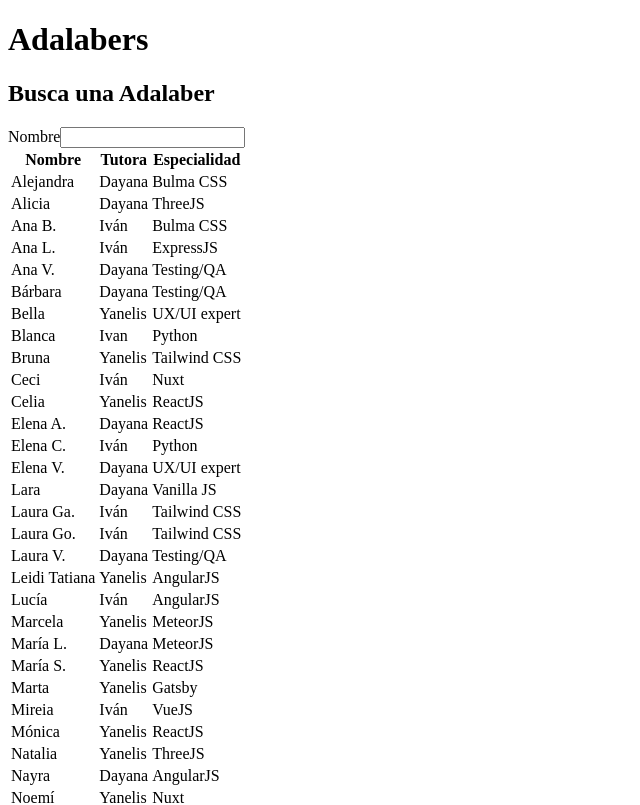
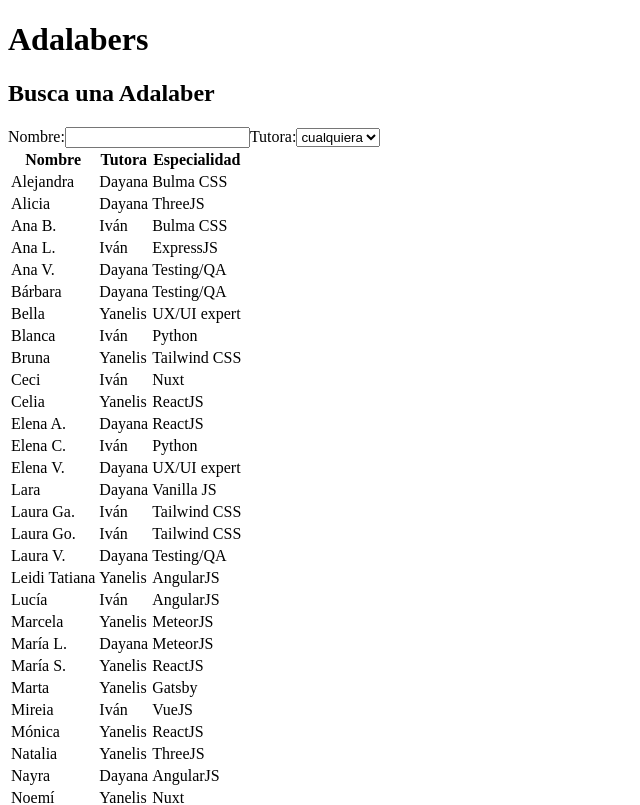
Before and after one commit to Calpurniax/modulo-3-evaluacion-intermedia-Calpurniax, a React (Create React App) app: page / in a window 1280 px wide. Shown: the top 805 px of the page, without its empty margins (0-640 px from the left). Built offline with nearby package versions, Linux system fonts and the light colour scheme.

Commit message:
add search by counselor feature

```diff
--- a/src/components/App.js
+++ b/src/components/App.js
@@ -11,7 +11,10 @@ function App() {
     speciality: '',
     id: '',
   })
+  //variables de búsqueda
   const [searchValue, setSearchValue] = useState('');
+  const [searchCounselor, setSearchCounselor] = useState('');
+
 
   //para que no se envíe el formulario al pulsar intro
   const handleSubmit = (ev) => {
@@ -40,10 +43,15 @@ function App() {
   const handleSearchName = (ev) => {
     setSearchValue(ev.target.value)
   };
+  const handleSearchCounselor = (ev) => {
+    setSearchCounselor(ev.target.value)
+  };
+
   //pintar la tabla con los contactos
   const renderAdalaber = () => {
     return adalabers
       .filter((each) => each.name.toLowerCase().includes(searchValue.toLowerCase()))
+      .filter((each) => each.counselor.toLowerCase().includes(searchCounselor))
       .map((each) => (
         <tr key={each.id}>
           <td>{each.name}</td>
@@ -57,8 +65,16 @@ function App() {
         <h1>Adalabers</h1>
         <h2>Busca una Adalaber</h2>
         <form onSubmit={handleSubmit}>
-          <label htmlFor="searchName">Nombre</label>
+          <label htmlFor="searchName">Nombre:</label>
           <input type="text" name="searchName" value={searchValue} onChange={handleSearchName} />
+          <label htmlFor="searchCounselor">Tutora:
+            <select name="searchCounselor" id='searchCounselor' value={searchCounselor} onChange={handleSearchCounselor} >
+              <option value="">cualquiera</option>
+              <option value="yanelis">Yanelis</option>
+              <option value="dayana">Dayana</option>
+              <option value="iván">Iván</option>
+            </select>
+          </label>
         </form>
       </header>
       <table className="table">
--- a/src/services/api.json
+++ b/src/services/api.json
@@ -171,7 +171,7 @@
       {
         "id": "16420102985186471",
         "name": "Blanca",
-        "counselor": "Ivan",
+        "counselor": "Iván",
         "promo": "R",
         "speciality": "Python",
         "social_networks": [
```
